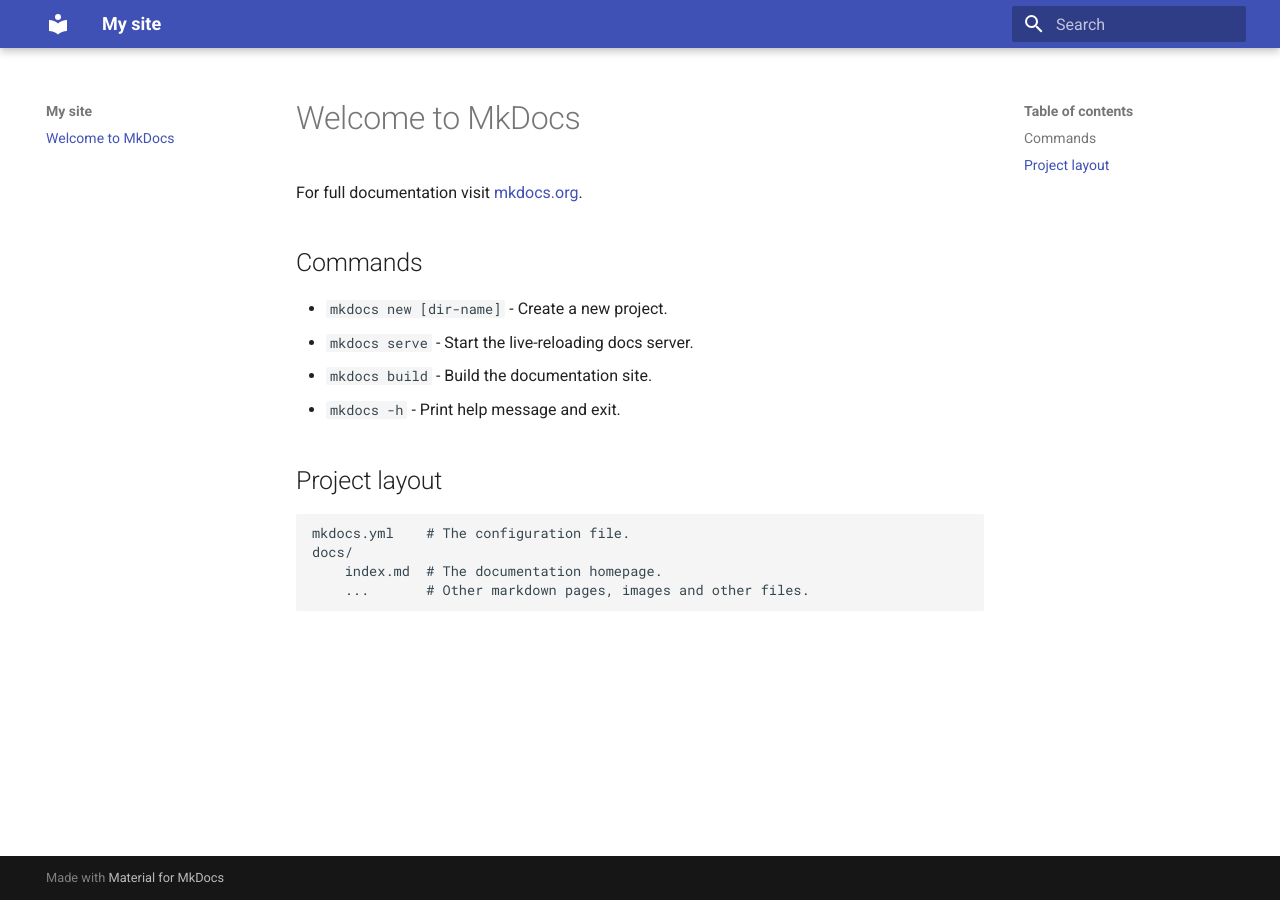
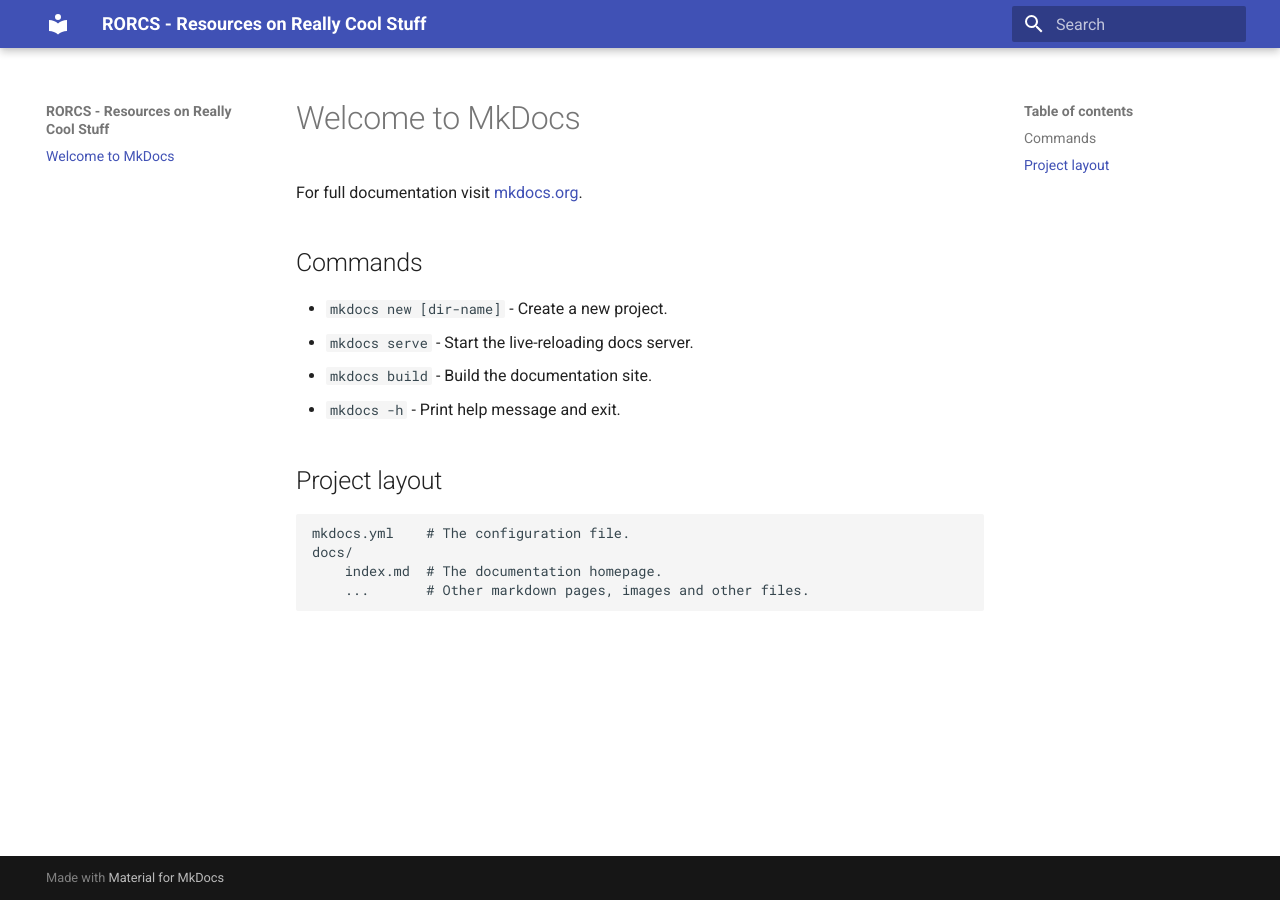
Before and after one commit to ismaelkdev/rorcs, an MkDocs documentation site: the page built from docs/index.md, in a window 1280 px wide. Built offline with MkDocs 1.6.1 and Material for MkDocs 9.7.7, drawn with Linux system fonts in a browser that asks for light colours.

Commit message:
Update mkdocs.yml
This is also to see if GH Actions still get triggered despite it not being selected through Pages.

```diff
--- a/mkdocs.yml
+++ b/mkdocs.yml
@@ -1,4 +1,4 @@
-site_name: My site
+site_name: RORCS - Resources on Really Cool Stuff
 site_url: https://rorcs.xyz
 theme:
   name: material
```
